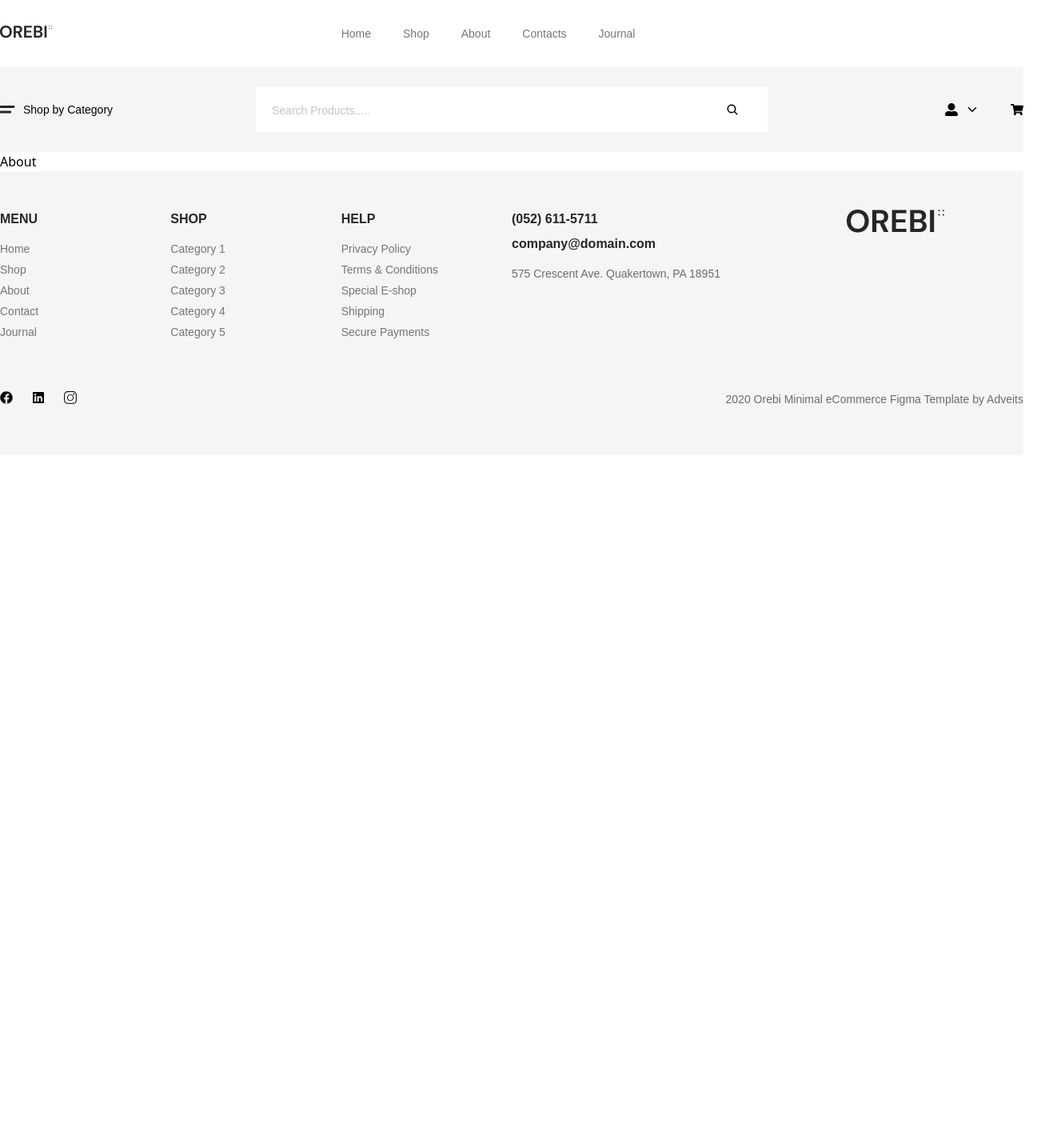
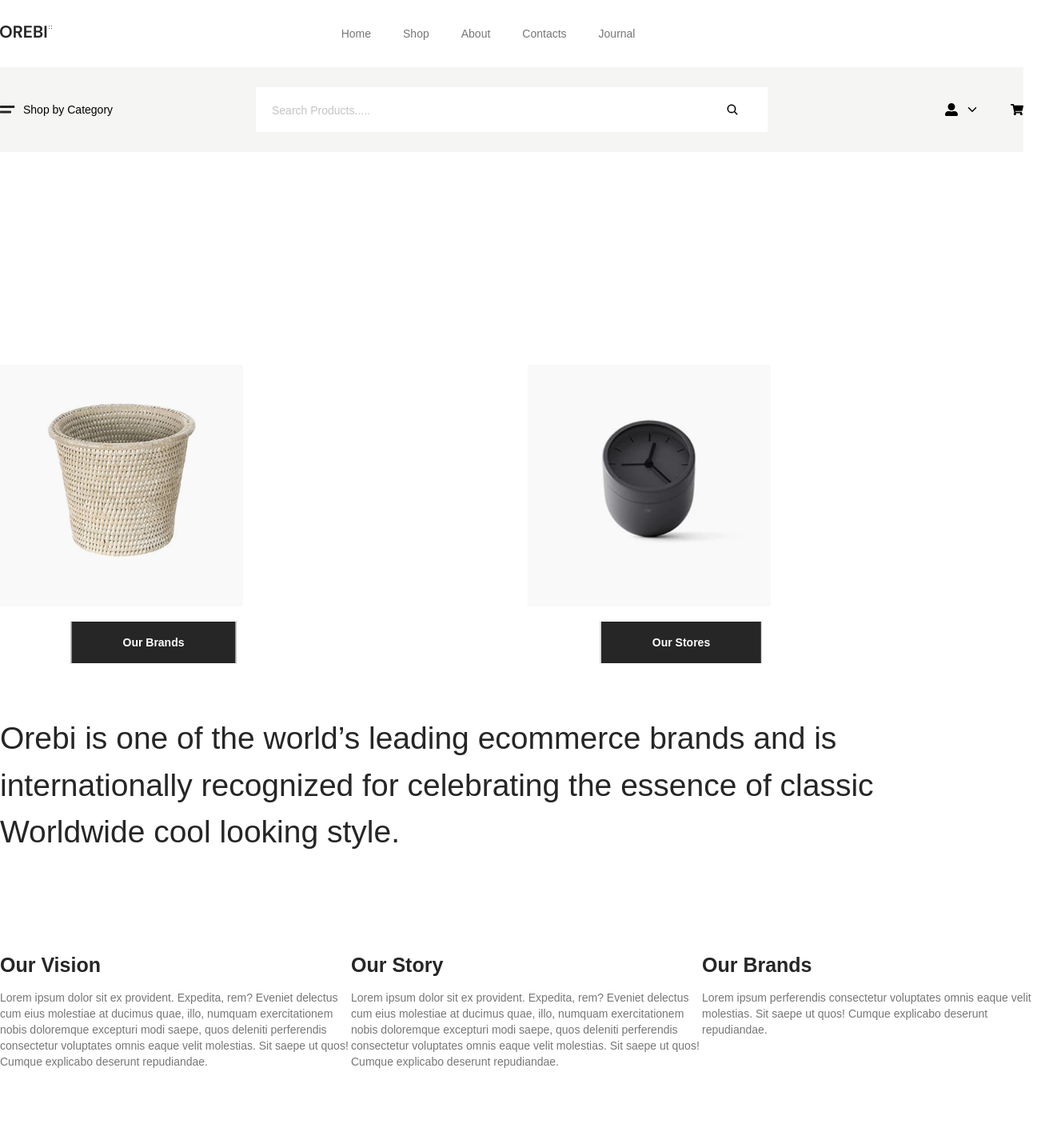
Before and after one commit to rahuldevsutradhar/E-Commars, a React app: page /about in a window 1280 px wide. Shown: the top 1435 px of the page at 80% size, 1317 px wide, since content can reach past the window. Before the commit the page ends 800 px from the top, so only its background shows below. Built offline with nearby package versions, Linux system fonts and the light colour scheme; the HTML template or start-up script is replaced by a standard one.

Commit message:
add about part

```diff
--- a/src/Page/About.jsx
+++ b/src/Page/About.jsx
@@ -1,9 +1,35 @@
 import React from 'react'
+import Container from './componants/Container'
+import Flex from './componants/Flex'
+import Image from './componants/Image'
+import Button from './componants/Button'
+import aboutimg from '../assets/aboutimg (1).png'
+import aboutimg2 from '../assets/aboutimg2.png'
+import AboutCart from './componants/AboutCart'
 
 const About = () => {
   return (
-    <div>About</div>
+    <section className='py-[130px]'>
+      <Container>
+        <Flex className='justify-between py-[136px] gap-x-[40px]'>
+          <div className='w-1/2 relative'>
+            <Image src={aboutimg}  className='w-[49%]'/>
+            <Button text='Our Brands' className='absolute top-80 left-48 -translate-x-1/2'/>
+          </div>
+          <div className='w-1/2 relative'>
+            <Image src={aboutimg2}  className='w-[49%]'/>
+            <Button text='Our Stores' className='absolute top-80 left-48 -translate-x-1/2'/>
+          </div>
+        </Flex>
+        <p className='font-DM font-normal text-second text-[39px] mb-[118px]'>Orebi is one of the world’s leading ecommerce brands and is internationally recognized for celebrating the essence of classic Worldwide cool looking style.</p>
+        <Flex className='justify-between'>
+          <AboutCart title='Our Vision' text='Lorem ipsum dolor sit  ex provident. Expedita, rem? Eveniet delectus cum eius molestiae at ducimus quae, illo, numquam exercitationem nobis doloremque excepturi modi saepe, quos deleniti perferendis consectetur voluptates omnis eaque velit molestias. Sit saepe ut quos! Cumque explicabo deserunt repudiandae.'/>
+          <AboutCart title='Our Story' text='Lorem ipsum dolor sit  ex provident. Expedita, rem? Eveniet delectus cum eius molestiae at ducimus quae, illo, numquam exercitationem nobis doloremque excepturi modi saepe, quos deleniti perferendis consectetur voluptates omnis eaque velit molestias. Sit saepe ut quos! Cumque explicabo deserunt repudiandae.'/>
+          <AboutCart title='Our Brands' text='Lorem ipsum perferendis consectetur voluptates omnis eaque velit molestias. Sit saepe ut quos! Cumque explicabo deserunt repudiandae.'/>
+
+        </Flex>
+      </Container>
+    </section>
   )
 }
-
 export default About
--- /dev/null
+++ b/src/Page/componants/AboutCart.jsx
@@ -0,0 +1,12 @@
+import React from 'react'
+
+const AboutCart = ({title, text, className}) => {
+  return (
+    <div>
+        <h5 className={`font-DM font-bold text-[25px] text-second mb-3 ${className}`}>{title}</h5>
+        <p className={`font-DM font-normal text-sm text-frist w-[439px] text-left ${className}`}>{text}</p>
+    </div>
+  )
+}
+
+export default AboutCart
```
Also changed, not shown: src/assets/aboutimg (1).png (added), src/assets/aboutimg2.png (added).
